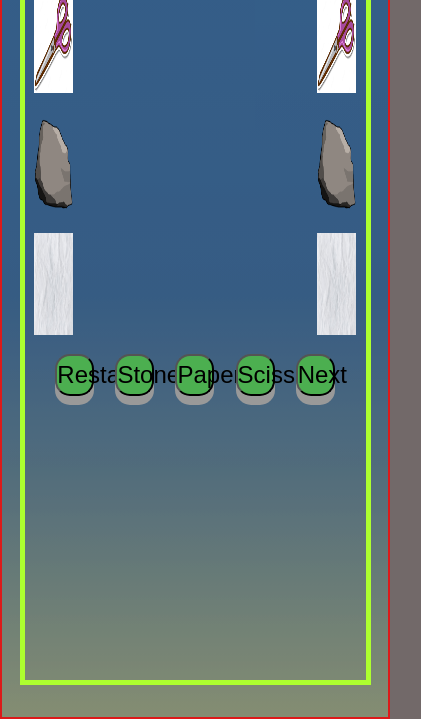
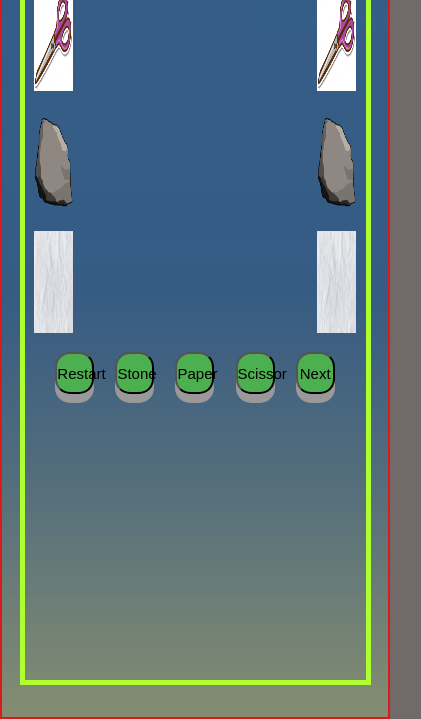
Before and after one commit to Sajalrastogi89/Stone-Paper-Scissor-Game, a plain HTML site: page index.html in a window 390 px wide. Shown: the part 125-844 px from the top of the page, 421 px wide, since content can reach past the window. Drawn offline with Linux system fonts and the light colour scheme.

Commit message:
Media query added

```diff
--- a/style.css
+++ b/style.css
@@ -216,7 +216,7 @@ button {
 
 
 
-
+color: inherit;
     background-color: #4CAF50;
     border-radius: 15px;
     box-shadow: 0 9px #999;
@@ -238,3 +238,12 @@ button:active {
 
     justify-content: space-evenly;
 }
+@media(max-width:414px){
+    #front{
+        font-size: 60%;
+    }
+    button{
+        font-size: 15px;
+        color: inherit;
+    }
+}
```
